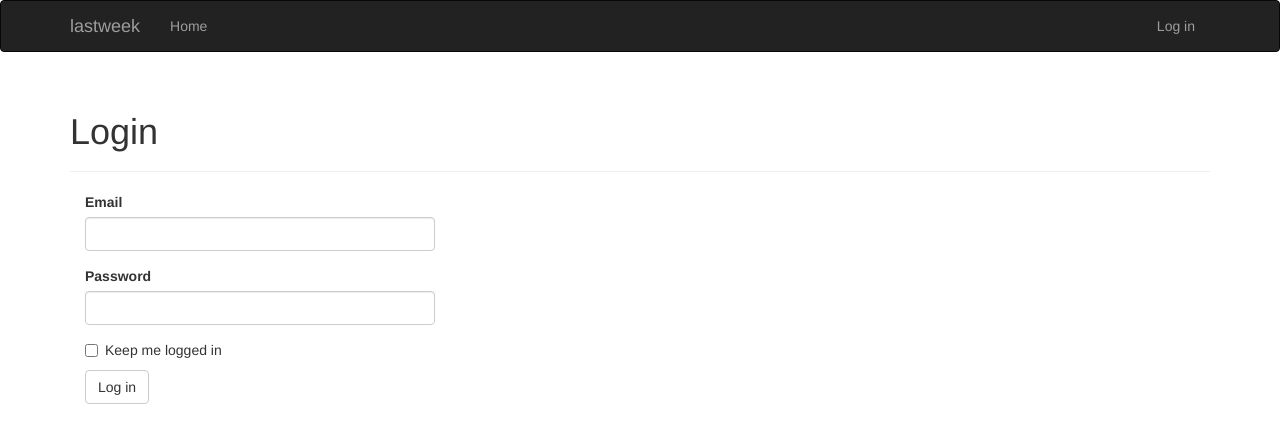
After one commit to dhconnelly/lastweek, a Flask app: page /auth/login in a window 1280 px wide. The commit adds this page. Shown: the top 443 px of the page. Run offline with Flask 2, Linux system fonts and the light colour scheme; some libraries are stand-ins or nearby versions.

Commit message:
add user auth

```diff
--- /dev/null
+++ b/app/auth/__init__.py
@@ -0,0 +1,6 @@
+from flask import Blueprint
+
+auth = Blueprint("auth", __name__)
+
+# TODO: seems bad
+from . import views
--- /dev/null
+++ b/app/auth/forms.py
@@ -0,0 +1,12 @@
+from flask_wtf import FlaskForm
+from wtforms import StringField, PasswordField, BooleanField, SubmitField
+from wtforms.validators import DataRequired, Length, Email
+
+
+class LoginForm(FlaskForm):
+    email = StringField(
+        "Email", validators=[DataRequired(), Length(1, 320), Email()]
+    )
+    password = PasswordField("Password", validators=[DataRequired()])
+    remember_me = BooleanField("Keep me logged in")
+    submit = SubmitField("Log in")
--- /dev/null
+++ b/app/auth/views.py
@@ -0,0 +1,34 @@
+from flask import render_template, request, redirect
+from flask.helpers import flash, url_for
+from flask_login import login_user
+from flask_login.utils import login_required, logout_user
+
+from app.auth import auth
+from app.models import User
+from app.auth.forms import LoginForm
+
+
+@auth.route("/logout")
+@login_required
+def logout():
+    logout_user()
+    flash("You have been logged out")
+    return redirect(url_for("main.index"))
+
+
+@auth.route("/login", methods=["GET", "POST"])
+def login():
+    form = LoginForm()
+    if not form.validate_on_submit():
+        return render_template("auth/login.html.j2", form=form)
+
+    user = User.query.filter_by(email=form.email.data).first()
+    if user is None or not user.verify_password(form.password.data):
+        flash("Invalid username or password")
+        return render_template("auth/login.html.j2", form=form)
+
+    login_user(user, form.remember_me.data)
+    next = request.args.get("next")
+    if next is None or not next.startswith("/"):
+        next = url_for("main.index")
+    return redirect(next)
--- a/app/main/views.py
+++ b/app/main/views.py
@@ -2,6 +2,7 @@ from datetime import date
 from typing import NamedTuple, Text
 
 from flask import render_template, redirect, url_for
+from flask_login import login_required
 from flask.wrappers import Response
 import markdown
 
@@ -72,6 +73,7 @@ def index() -> Response:
 
 
 @main.route("/user/<id>/week/<int:y>/<int:m>/<int:d>", methods=["GET", "POST"])
+@login_required
 def edit(id, y, m, d) -> Response:
     if not (user := User.query.get(id)):
         return render_template("404.html.j2"), 404
@@ -101,6 +103,7 @@ def user(id) -> Response:
 
 
 @main.route("/user/<id>/history", methods=["GET", "POST"])
+@login_required
 def user_history(id) -> Response:
     user = User.query.get(id)
     user_snippets = Snippet.query.filter_by(user_id=user.id)
--- /dev/null
+++ b/app/templates/auth/login.html.j2
@@ -0,0 +1,13 @@
+{% extends "base.html.j2" %}
+{% import "bootstrap/wtf.html" as wtf %}
+
+{% block title %}lastweek | login{% endblock %}
+
+{% block page_content %}
+<div class="page-header">
+    <h1>Login</h1>
+</div>
+<div class="col-md-4">
+    {{ wtf.quick_form(form) }}
+</div>
+{% endblock %}
--- a/app/templates/base.html.j2
+++ b/app/templates/base.html.j2
@@ -36,6 +36,13 @@
             <ul class="nav navbar-nav">
                 <li><a href="/">Home</a></li>
             </ul>
+            <ul class="nav navbar-nav navbar-right">
+                {% if current_user.is_authenticated %}
+                <li><a href="{{ url_for('auth.logout') }}">Log out</a></li>
+                {% else %}
+                <li><a href="{{ url_for('auth.login') }}">Log in</a></li>
+                {% endif %}
+            </ul>
         </div>
     </div>
 </div>
```
Also changed, not shown: app/__init__.py (+9 -0 lines), app/models.py (+8 -1 lines), tests/user_model_test.py (added, +23 -0 lines).
